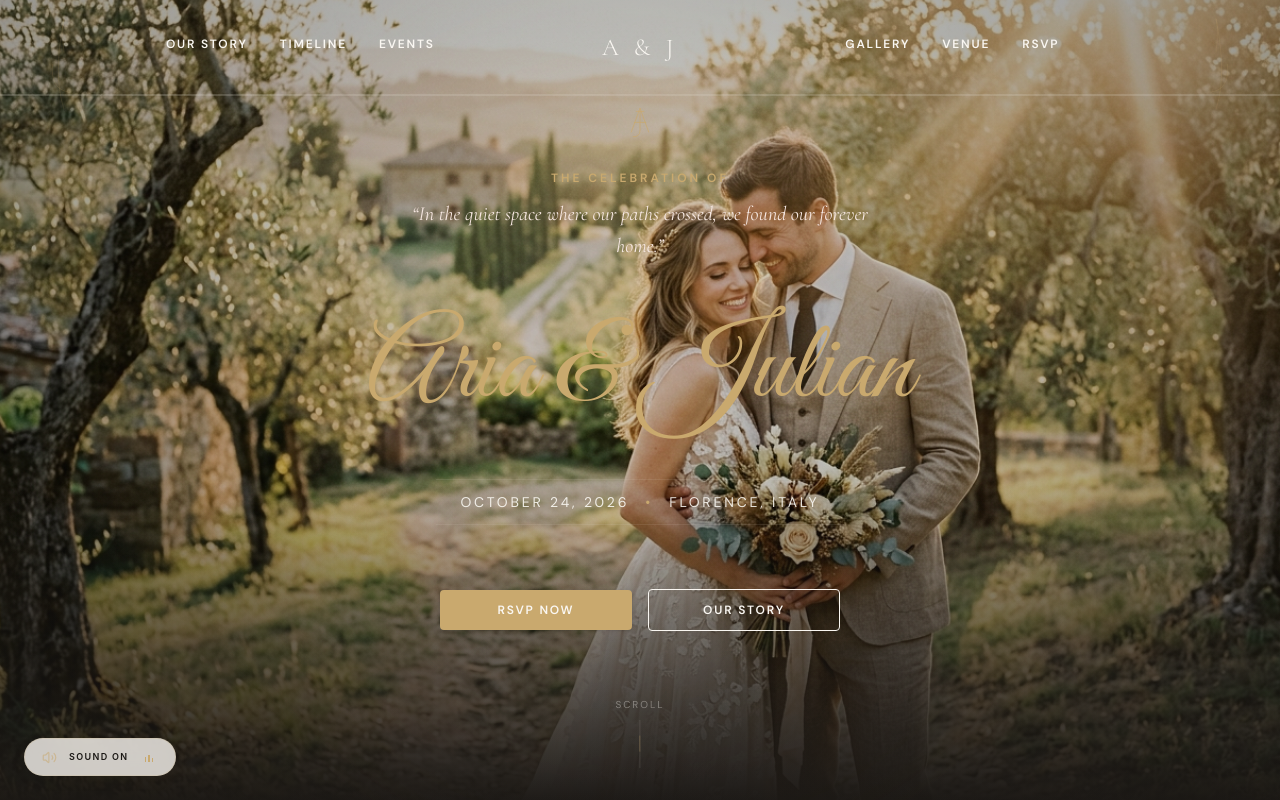
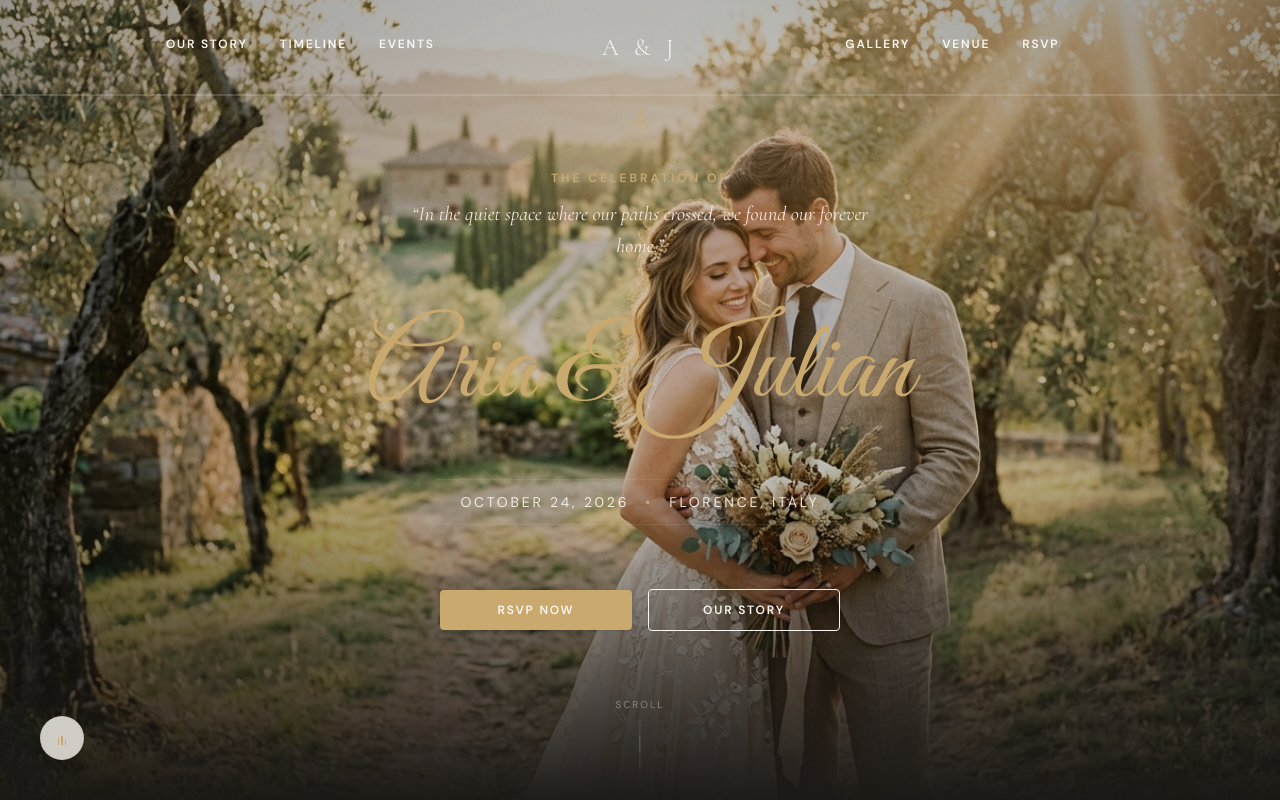
Before and after one commit to thronmuthu18/iyappan-priya-wedding, a React (Vite) app: page / in a window 1280 px wide. Both pictures are taken after a click on the button "ENTER WITH MUSIC". Shown: the top 800 px of the page. Built offline with nearby package versions, Linux system fonts and the light colour scheme.

Commit message:
feat: implement Module 06.6 - Hero Background Music System adjustments setting circular outline layout and bottom-10 left-10 offset

```diff
--- a/src/components/shared/MusicPlayer.tsx
+++ b/src/components/shared/MusicPlayer.tsx
@@ -1,8 +1,7 @@
 import React, { useEffect, useRef, useState } from 'react'
 import { motion } from 'framer-motion'
 import { useUIStore } from '@/store'
-import { Volume2, VolumeX } from 'lucide-react'
-import { cn } from '@/lib/cn'
+import { VolumeX } from 'lucide-react'
 
 export const MusicPlayer: React.FC = () => {
   const { musicEnabled, setMusicEnabled } = useUIStore()
@@ -40,55 +39,41 @@ export const MusicPlayer: React.FC = () => {
   if (musicEnabled === null) return null
 
   return (
-    <div className="fixed bottom-6 left-6 z-[200]">
+    <div className="fixed bottom-10 left-10 z-[200]">
       {/* Hidden audio element */}
       <audio ref={audioRef} src={audioUrl} loop preload="auto" />
 
-      {/* Floating control button */}
+      {/* Floating circular control button */}
       <motion.button
         initial={{ opacity: 0, scale: 0.8 }}
         animate={{ opacity: 1, scale: 1 }}
         transition={{ delay: 1.0 }}
         onClick={togglePlay}
         aria-label={isPlaying ? "Mute background music" : "Play background music"}
-        className={cn(
-          "flex items-center space-x-3 bg-bg-light/80 backdrop-blur-md border border-primary/20 hover:border-primary shadow-soft py-2.5 px-4 rounded-full text-text-primary transition-all duration-300 select-none cursor-pointer focus-visible:outline focus-visible:outline-2 focus-visible:outline-primary",
-          isPlaying ? "pr-5" : ""
-        )}
+        className="w-11 h-11 rounded-full flex items-center justify-center bg-bg-light/80 backdrop-blur-md border border-primary/20 hover:border-primary shadow-soft text-text-primary transition-all duration-300 select-none cursor-pointer focus-visible:outline focus-visible:outline-2 focus-visible:outline-primary"
       >
-        {/* Toggle Icon */}
-        <div className="relative w-4 h-4 flex items-center justify-center">
-          {isPlaying ? (
-            <Volume2 size={15} className="text-primary animate-pulse" />
-          ) : (
-            <VolumeX size={15} className="text-text-secondary" />
-          )}
-        </div>
-
-        {/* Text / Status */}
-        <span className="font-sans text-[9px] tracking-[0.15em] uppercase font-semibold text-text-primary">
-          {isPlaying ? "Sound On" : "Sound Off"}
-        </span>
-
-        {/* Dynamic soundwave visualizer (shows only when playing) */}
-        {isPlaying && (
-          <div className="flex items-end space-x-[2px] h-2.5 w-3.5 pl-1">
+        {isPlaying ? (
+          /* Active Equalizer Lines in center of circle */
+          <div className="flex items-end justify-center space-x-[2px] h-3.5 w-5">
             <motion.span
-              animate={{ height: [3, 9, 3] }}
+              animate={{ height: [4, 12, 4] }}
               transition={{ duration: 1.0, repeat: Infinity, ease: "easeInOut" }}
               className="w-[1.5px] bg-primary block"
             />
             <motion.span
-              animate={{ height: [5, 12, 5] }}
+              animate={{ height: [6, 15, 6] }}
               transition={{ duration: 1.2, repeat: Infinity, ease: "easeInOut", delay: 0.15 }}
               className="w-[1.5px] bg-primary block"
             />
             <motion.span
-              animate={{ height: [3, 8, 3] }}
+              animate={{ height: [4, 10, 4] }}
               transition={{ duration: 0.8, repeat: Infinity, ease: "easeInOut", delay: 0.3 }}
               className="w-[1.5px] bg-primary block"
             />
           </div>
+        ) : (
+          /* Muted VolumeX indicator */
+          <VolumeX size={15} className="text-text-secondary" />
         )}
       </motion.button>
     </div>
```
